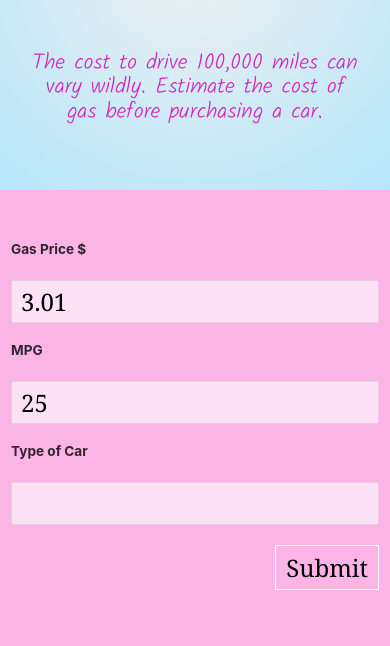
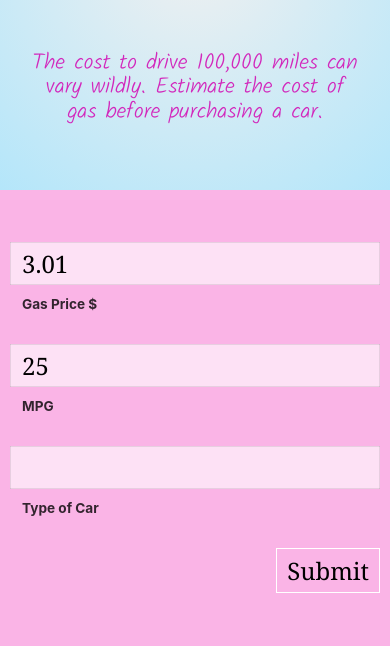
Before and after one commit to setfloat/drivepricer, a Gatsby site: page / in a window 390 px wide. Shown: the part 396-1042 px from the top of the page. Built offline with nearby package versions, Linux system fonts and the light colour scheme; Gatsby itself is replaced by a stand-in of ours.

Commit message:
Moved labels under input due to mobile highlighting bar behavior

```diff
--- a/src/components/CarList.js
+++ b/src/components/CarList.js
@@ -47,7 +47,7 @@ export default ({ cars100k }) => {
             <h3>${car.cost100k.toLocaleString()}</h3>
             <h6
               style={{
-                paddingLeft: '10px',
+                paddingLeft: '12px',
               }}
             >
               gas cost / 100k miles
--- a/src/components/GasPrice.js
+++ b/src/components/GasPrice.js
@@ -8,7 +8,7 @@ const styles = {
   },
   input: {
     boxShadow: 'inset 0 0 1px #222222',
-    paddingLeft: '10px',
+    paddingLeft: '12px',
     backgroundColor: 'rgba(255,255,255,0.6)',
     border: 'none',
     height: '43px',
@@ -18,7 +18,6 @@ const styles = {
 export default ({ handleGasPriceChange, gasPrice }) => {
   return (
     <label style={{ margin: '10px' }}>
-      <h5>Gas Price $</h5>
       <input
         style={styles.input}
         name="gasPrice"
@@ -32,6 +31,7 @@ export default ({ handleGasPriceChange, gasPrice }) => {
         // style={{border: '1px solid grey', boxSizing: 'border-box'}}
         value={gasPrice}
       />
+      <h5 style={{ margin: '12px 0 12px 12px' }}>Gas Price $</h5>
     </label>
   )
 }
--- a/src/components/MPG.js
+++ b/src/components/MPG.js
@@ -14,7 +14,7 @@ const styles = {
   },
   input: {
     boxShadow: 'inset 0 0 1px #222222',
-    paddingLeft: '10px',
+    paddingLeft: '12px',
     backgroundColor: 'rgba(255,255,255,0.6)',
     border: 'none',
     height: '43px',
@@ -25,7 +25,6 @@ const styles = {
 
 export default ({ handleInputChange, mileage }) => (
   <label style={{ margin: '10px' }}>
-    <h5>MPG</h5>
     <input
       name="mileage"
       onFocus={event => event.target.select()}
@@ -38,5 +37,6 @@ export default ({ handleInputChange, mileage }) => (
       }}
       onChange={handleInputChange.bind(this)}
     />
+    <h5 style={{ margin: '12px 0 12px 12px' }}>MPG</h5>
   </label>
 )
--- a/src/components/PriceAndMPG.js
+++ b/src/components/PriceAndMPG.js
@@ -10,7 +10,7 @@ const styles = {
   },
   input: {
     boxShadow: 'inset 0 0 1px #222222',
-    paddingLeft: '10px',
+    paddingLeft: '12px',
     backgroundColor: 'rgba(255,255,255,0.6)',
     border: 'none',
     height: '43px',
@@ -105,7 +105,6 @@ export default class PriceAndMPG extends Component {
           mileage={mileage}
         ></MPG>
         <label style={{ margin: '10px' }}>
-          <h5>Type of Car</h5>
           <input
             name="carType"
             type="text"
@@ -114,6 +113,7 @@ export default class PriceAndMPG extends Component {
             onChange={this.handleInputChange.bind(this)}
             onKeyPress={event => event.which === 13 && event.preventDefault()}
           />
+          <h5 style={{ margin: '12px 0 12px 12px' }}>Type of Car</h5>
         </label>
         <div
           style={{
```
